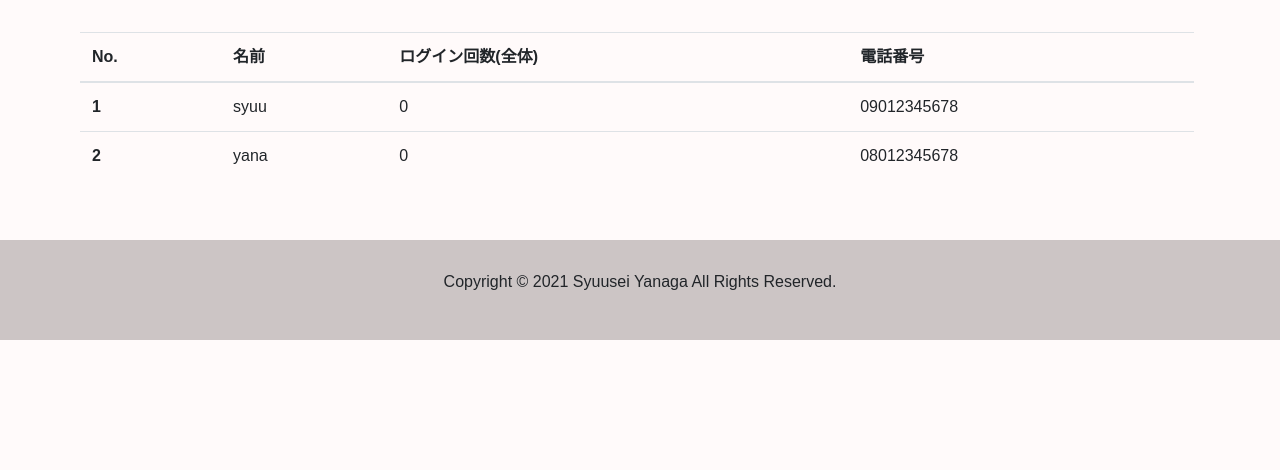
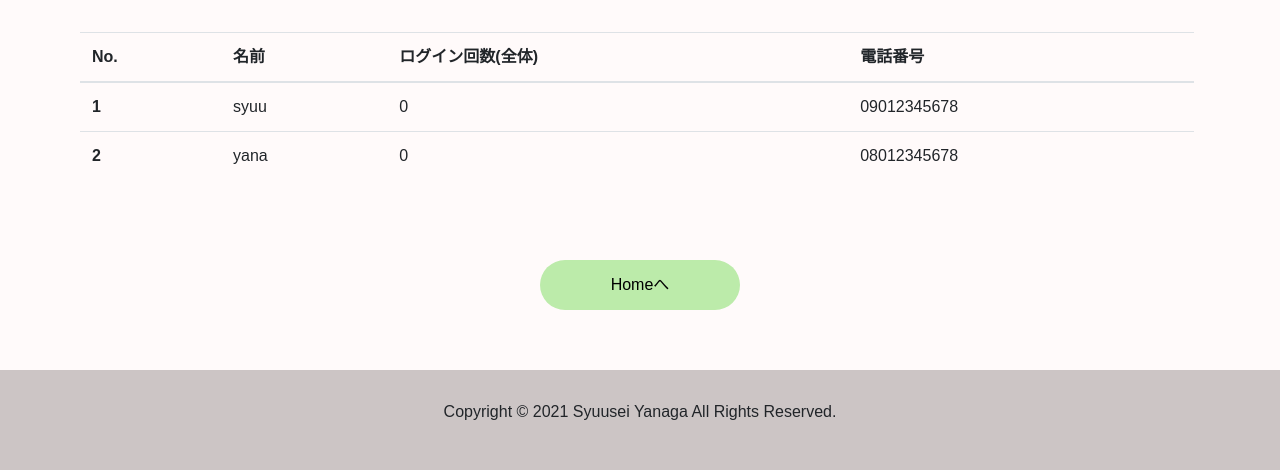
Before and after one commit to syuuyana/my_story, a Flask app: page /management in a window 1280 px wide. Shown: the part 950-1420 px from the top of the page. Before the commit the page ends 1290 px from the top, so only its background shows below. Run offline with Flask 2, Linux system fonts and the light colour scheme; data comes from the database, SQL or seed files in the repository; data that the repository does not hold is empty; some libraries are stand-ins or nearby versions.

Commit message:
微調整

```diff
--- a/src/app/static/management.css
+++ b/src/app/static/management.css
@@ -11,3 +11,27 @@ h2 {
 table {
     margin: 80px;
 }
+
+.green_back {
+    height: 50px;
+    width: 200px;
+    border-radius: 150px;
+    margin-top: 30px;
+}
+.back {
+    text-align: center;
+    margin-top: 50px;
+}
+
+#green {
+    border: 2px solid transparent;
+    padding: 10px 30px;
+    background: #bcebaa;
+    color: #000;
+    cursor: pointer;
+}
+#green:hover {
+    border: 2px solid rgb(87, 177, 107);
+    background: #FFF;
+    color: #000;
+}
--- a/src/app/templates/index.html
+++ b/src/app/templates/index.html
@@ -21,7 +21,7 @@
                             <div class="card-body">
                                 <img src="../static/images/refrigerator.jpeg" class="private_app">
                                 <h4 class="card-title">RMA</h4>
-                                <p class="card-text">このアプリは、自炊をよくしている自分が、冷蔵庫の食材をよく傷ましていたので、賞味期限の切迫をお知らせしてくれる機能がついております。</p>
+                                <p class="card-text">このアプリは、自分が自炊をするときに、冷蔵庫の食材をよく傷ませてしまっていたので、消費期限の切迫を知らせてくれるアプリを作成してみました</p>
                                 <div class="detail">
                                     <input id="red" type="submit" name="refrigerator" value="詳しくはこちら">
                                 </div>
--- a/src/app/templates/management.html
+++ b/src/app/templates/management.html
@@ -99,6 +99,10 @@
         </tbody>
     </table>
 
+    <div class="back">
+        <button id="green" class="green_back" onclick="location.href='/'">Homeへ</button>
+    </div>
+
     {% endblock main %}
 
 <!-- colspan="2" -->
```
